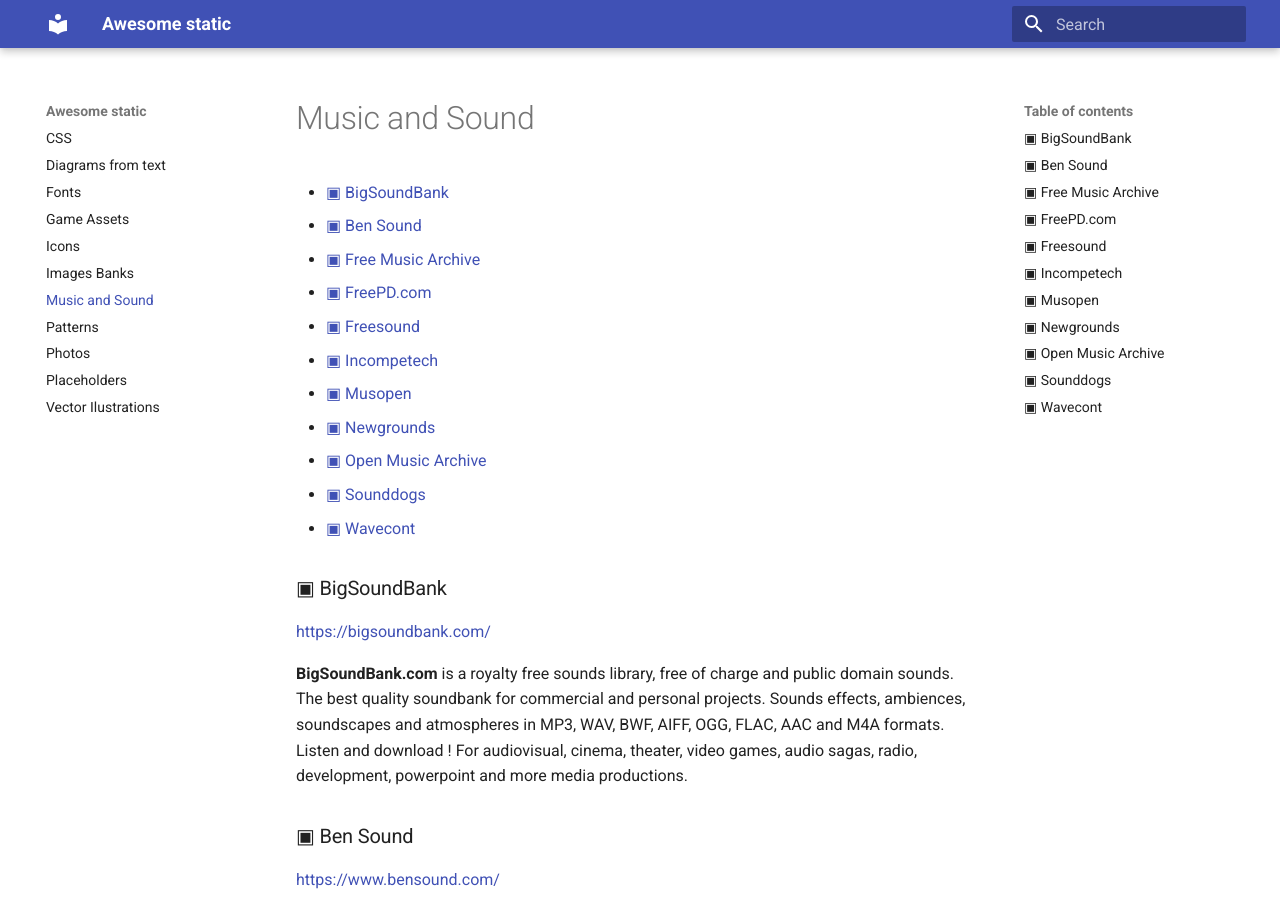
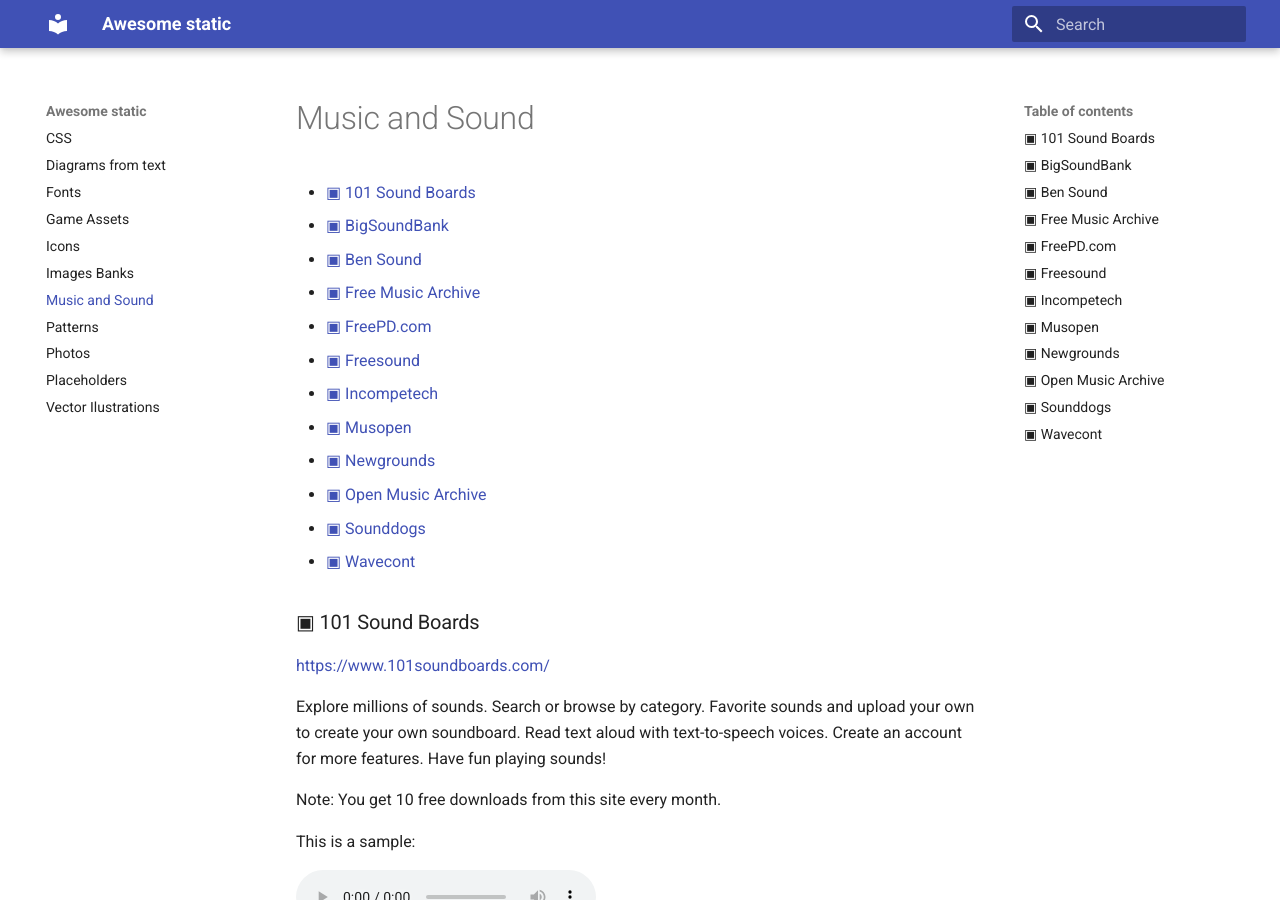
Before and after one commit to euribates/awesome-static, an MkDocs documentation site: the page built from docs/music.md, in a window 1280 px wide and 900 px high. Built offline with MkDocs 1.6.1 and Material for MkDocs 9.7.7, drawn with Linux system fonts in a browser that asks for light colours.

Commit message:
Add 101 Sound Boards

```diff
--- a/docs/music.md
+++ b/docs/music.md
@@ -3,6 +3,24 @@
 ---
 
 [TOC]
+
+### ▣ 101 Sound Boards
+
+[https://www.101soundboards.com/](https://www.101soundboards.com/)
+
+Explore millions of sounds. Search or browse by category. Favorite sounds and
+upload your own to create your own soundboard. Read text aloud with
+text-to-speech voices. Create an account for more features. Have fun playing
+sounds!
+
+Note: You get 10 free downloads from this site every month.
+
+This is a sample:
+
+<audio controls autoplay>
+    <source src="laser.mp3" type="audio/wav">
+    Your browser does not support the audio element.
+</audio>
 
 ### ▣ BigSoundBank
 
```
Also changed, not shown: 1 other file.
